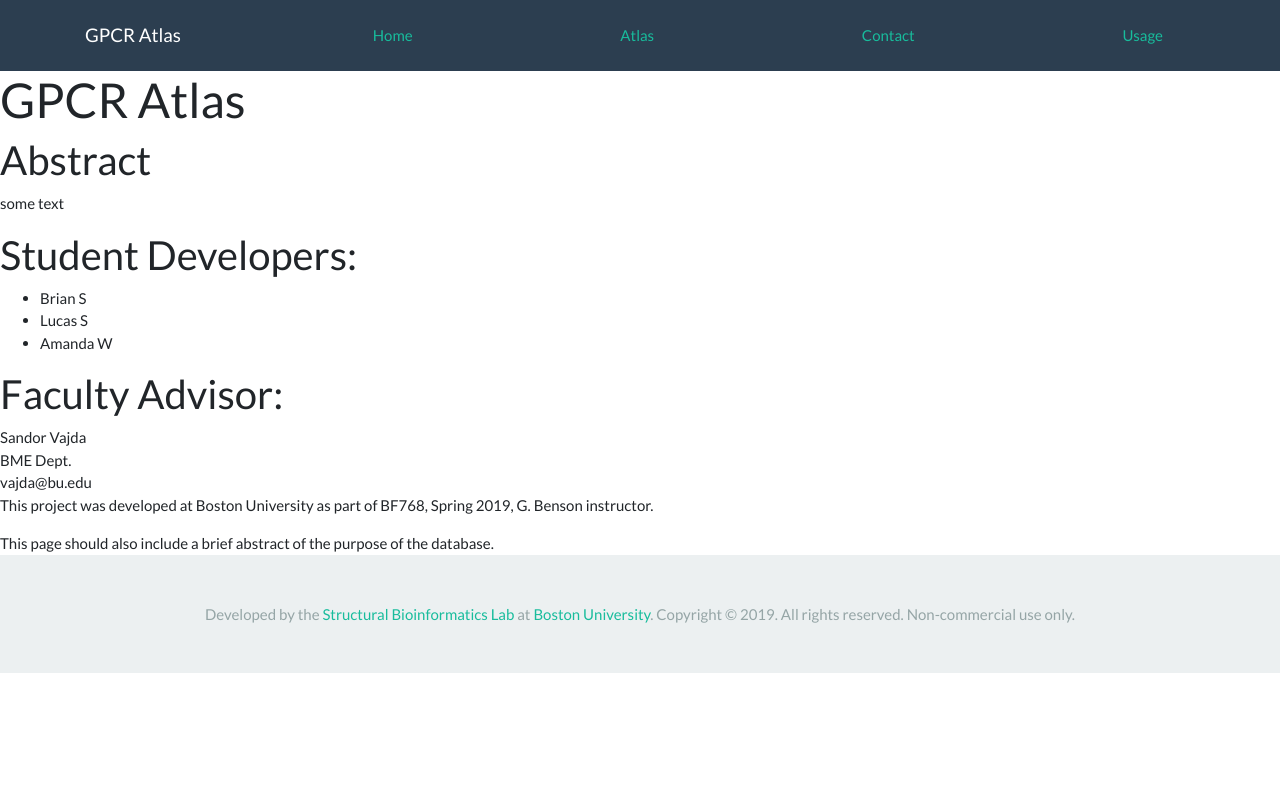
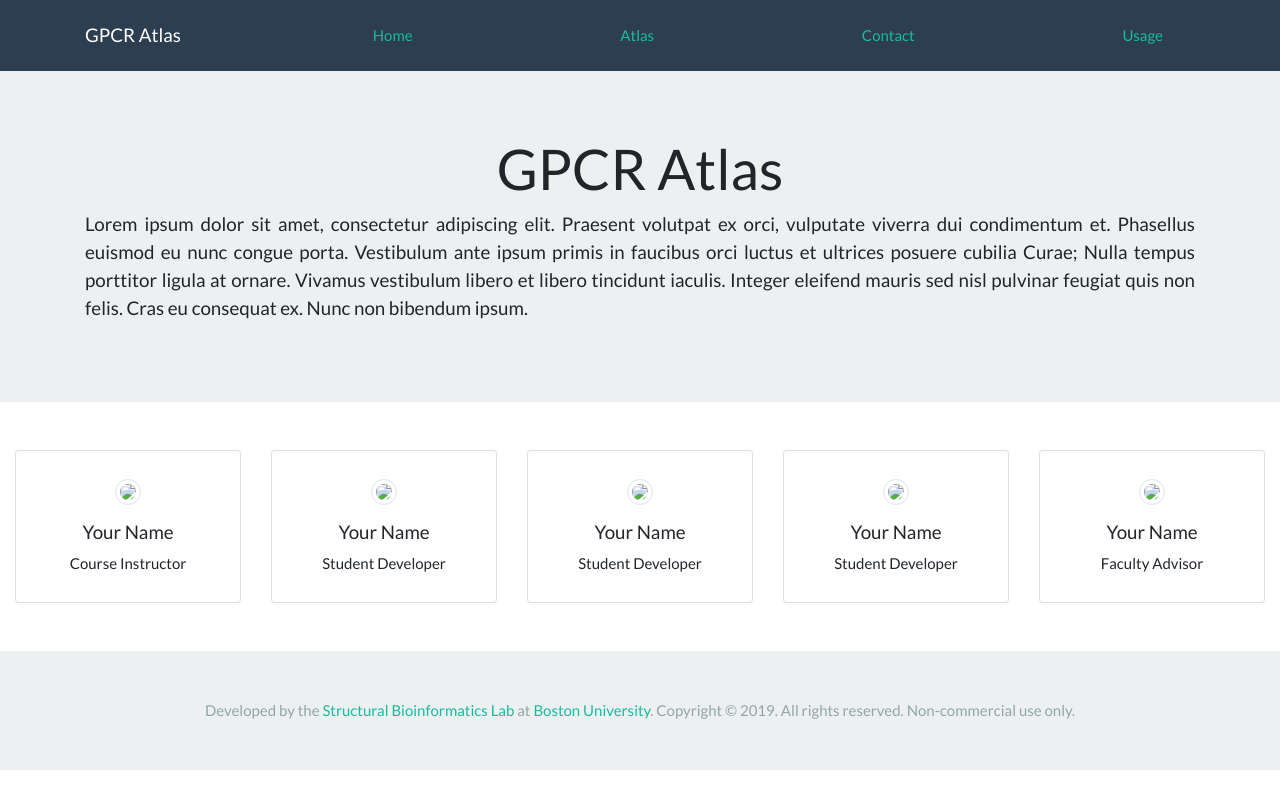
Before and after one commit to bspitzer-bu/Group_Project, a Django app: page / in a window 1280 px wide. Run offline with Django 3.2, Linux system fonts and the light colour scheme; some libraries are stand-ins or nearby versions.

Commit message:
rewrite home template

```diff
--- a/src/templates/home.html
+++ b/src/templates/home.html
@@ -1,29 +1,53 @@
 {% extends 'base.html' %}
 
 {% block content %}
-
-    <h1>GPCR Atlas</h1>
-
-    <h2>Abstract</h2>
-    <p> some text</p>
-
-    <h2>Student Developers:</h2>
-    <ul>
-        <li>Brian S</li>
-        <li>Lucas S</li>
-        <li>Amanda W</li>
-    </ul>
-
-
-
-    <h2>Faculty Advisor:</h2>
-    Sandor Vajda</br>
-    BME Dept.</br>
-    vajda@bu.edu</br>
-
-    <p>This project was developed at
-    Boston University as part of BF768, Spring 2019, G. Benson instructor.</p>
-
-    This page should also include a brief abstract of the purpose of the database.
-
+<div class="jumbotron jumbotron-fluid">
+  <div class="container">
+    <h1 class="display-4 text-center">GPCR Atlas</h1>
+    <p class="lead text-justify">Lorem ipsum dolor sit amet, consectetur adipiscing elit. Praesent volutpat ex orci, vulputate viverra dui condimentum et. Phasellus euismod eu nunc congue porta. Vestibulum ante ipsum primis in faucibus orci luctus et ultrices posuere cubilia Curae; Nulla tempus porttitor ligula at ornare. Vivamus vestibulum libero et libero tincidunt iaculis. Integer eleifend mauris sed nisl pulvinar feugiat quis non felis. Cras eu consequat ex. Nunc non bibendum ipsum.</p>
+  </div>
+</div>
+<div class="container-fluid">
+  <div class="row my-5">
+    <div class="col">
+      <div class="card-deck">
+        <div class="card">
+          <div class="card-body text-center">
+            <img src="https://via.placeholder.com/200?text=Image" class="img-thumbnail img-responsive rounded-circle my-2">
+            <h5 class="card-title my-2">Your Name</h5>
+            <p class="card-text my-2">Course Instructor</p>
+          </div>
+        </div>
+        <div class="card">
+          <div class="card-body text-center">
+            <img src="https://via.placeholder.com/200?text=Image" class="img-thumbnail img-responsive rounded-circle my-2">
+            <h5 class="card-title my-2">Your Name</h5>
+            <p class="card-text">Student Developer</p>
+          </div>
+        </div>
+        <div class="card">
+          <div class="card-body text-center">
+            <img src="https://via.placeholder.com/200?text=Image" class="img-thumbnail img-responsive rounded-circle my-2">
+            <h5 class="card-title my-2">Your Name</h5>
+            <p class="card-text my-2">Student Developer</p>
+          </div>
+        </div>
+        <div class="card">
+          <div class="card-body text-center">
+            <img src="https://via.placeholder.com/200?text=Image" class="img-thumbnail img-responsive rounded-circle my-2">
+            <h5 class="card-title my-2">Your Name</h5>
+            <p class="card-text my-2">Student Developer</p>
+          </div>
+        </div>
+        <div class="card">
+          <div class="card-body text-center">
+            <img src="https://via.placeholder.com/200?text=Image" class="img-thumbnail img-responsive rounded-circle my-2">
+            <h5 class="card-title my-2">Your Name</h5>
+            <p class="card-text my-2">Faculty Advisor</p>
+          </div>
+        </div>
+      </div>
+    </div>
+  </div>
+</div>
 {% endblock %}
```
